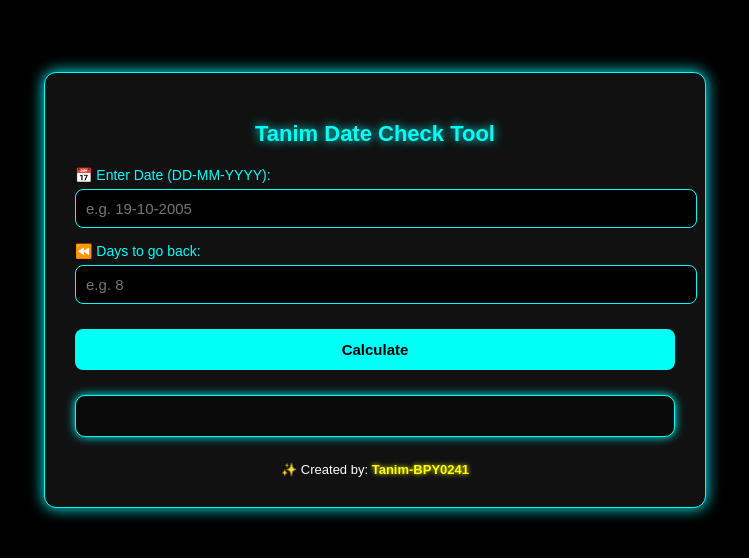
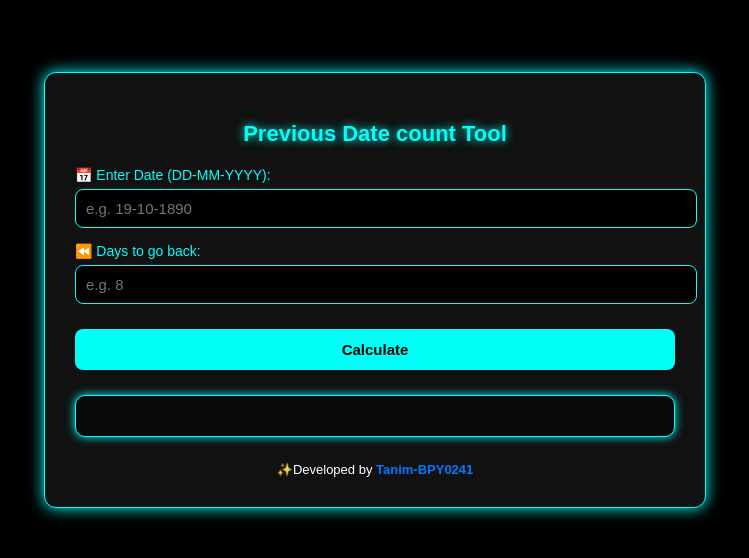
Before and after one commit to mrtan-official/previous-date-cheak, a plain HTML site: page index.html in a window 1280 px wide. Shown: the part 130-688 px from the top of the page, without its empty margins (265-1014 px from the left). Drawn offline with Linux system fonts and the light colour scheme.

Commit message:
Update and rename date-2.2.html to index.html

```diff
--- a/date-2.2.html
+++ b/index.html
@@ -2,7 +2,7 @@
 <html lang="en">
 <head>
   <meta charset="UTF-8">
-  <title>Tanim Date Check Tool</title>
+  <title>Previous Date count Tool</title>
   <style>
     :root {
       font-family: 'Poppins', Arial, sans-serif;
@@ -123,10 +123,10 @@
 </head>
 <body>
   <div class="container">
-    <h2>Tanim Date Check Tool</h2>
+    <h2>Previous Date count Tool</h2>
 
     <label for="dateInput">📅 Enter Date (DD-MM-YYYY):</label>
-    <input type="text" id="dateInput" placeholder="e.g. 19-10-2005">
+    <input type="text" id="dateInput" placeholder="e.g. 19-10-1890">
 
     <label for="daysBack">⏪ Days to go back:</label>
     <input type="number" id="daysBack" placeholder="e.g. 8">
@@ -136,7 +136,9 @@
     <div id="result"></div>
 
     <footer>
-      ✨ Created by: <strong>Tanim-BPY0241</strong>
+      ✨Developed by
+  <a href="https://github.com/mrtan-official/MR_TAN" target="_blank" style="color:#0078ff; text-decoration:none; font-weight:bold;">
+    Tanim-BPY0241
     </footer>
   </div>
 
```
